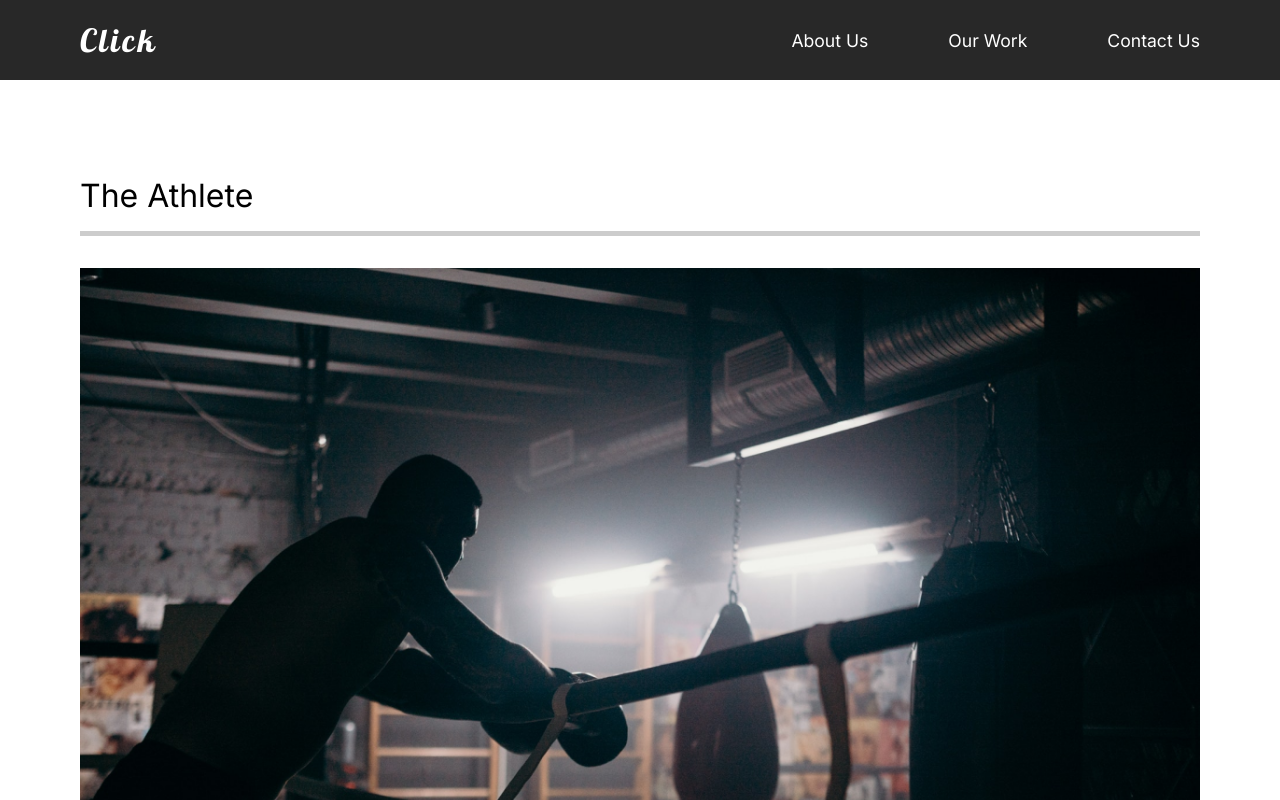
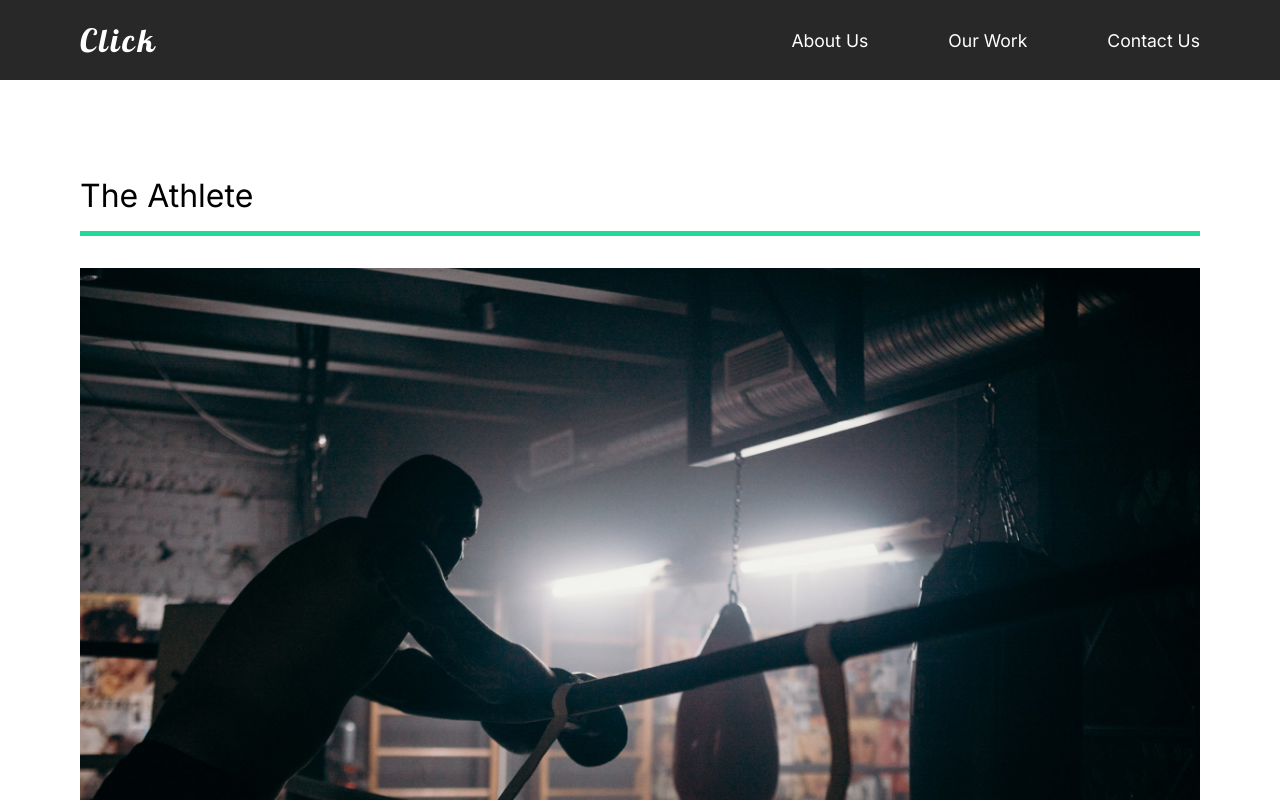
Before and after one commit to ParthPatel133/react-portfolio-project, a React (Create React App) app: page /work in a window 1280 px wide. Shown: the top 800 px of the page. Built offline with nearby package versions, Linux system fonts and the light colour scheme.

Commit message:
lineAnimation for Ourwork page

```diff
--- a/src/animation.js
+++ b/src/animation.js
@@ -51,3 +51,11 @@
     },
   },
 };
+
+export const lineAnimation = {
+  hidden: {width: '0%'},
+  show: {
+    width: '100%',
+    transition: {duration: 1},
+  },
+};
--- a/src/pages/OurWork.js
+++ b/src/pages/OurWork.js
@@ -5,8 +5,9 @@
 import theracer from '../img/theracer-small.png';
 import goodtimes from '../img/goodtimes-small.png';
 
+//animation imports
 import {motion} from 'framer-motion';
-import {pageAnimation} from '../animation';
+import {fade, pageAnimation, photoAnimation, lineAnimation} from '../animation';
 
 const OurWork = () => {
   return (
@@ -18,10 +19,12 @@
       style={{background: '#fff'}}
     >
       <StyledMovie>
-        <h2>The Athlete</h2>
-        <div className='line'></div>
+        <motion.h2 variants={fade}>The Athlete</motion.h2>
+        <motion.div variants={lineAnimation} className='line'></motion.div>
         <Link to='/work/the-athlete'>
-          <img src={athlete} alt='athlete' />
+          <StyledHideImgOverflow>
+            <motion.img variants={photoAnimation} src={athlete} alt='athlete' />
+          </StyledHideImgOverflow>
         </Link>
       </StyledMovie>
       <StyledMovie>
@@ -55,7 +58,7 @@
   padding-bottom: 5rem;
   .line {
     height: 0.3rem;
-    background: #cccccc;
+    background: #23d997;
     margin-bottom: 2rem;
   }
   img {
@@ -65,4 +68,8 @@
   }
 `;
 
+const StyledHideImgOverflow = styled.div`
+  overflow: hidden;
+`;
+
 export default OurWork;
```
Also changed, not shown: 1 other file (tests, documents, lock files or other folders).
